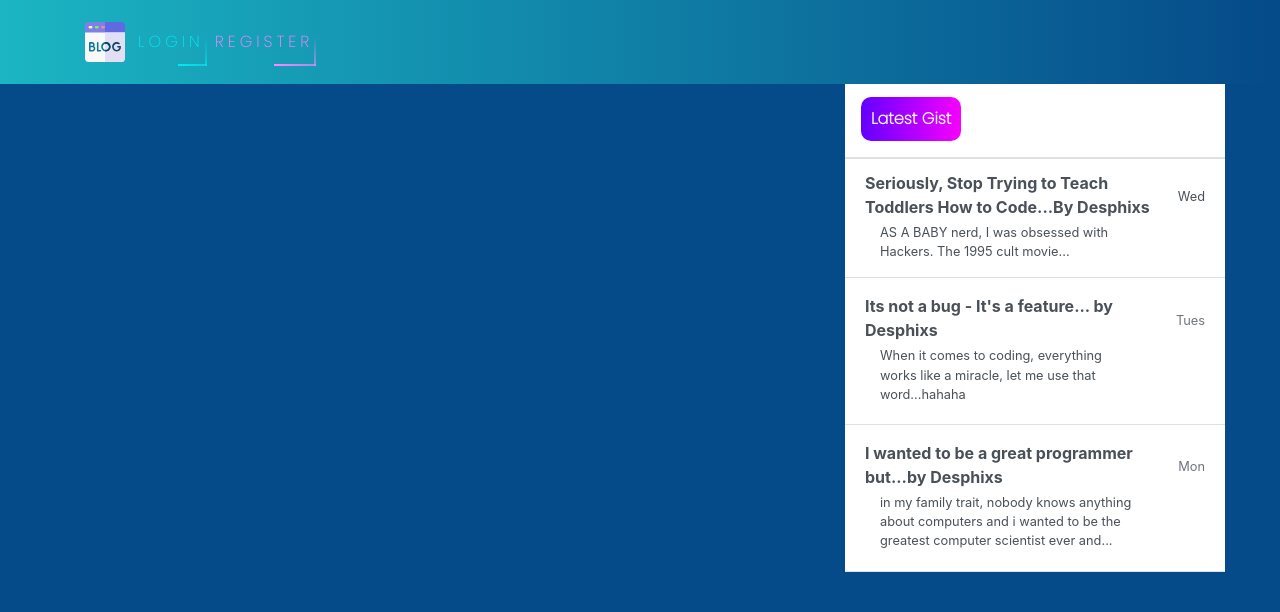
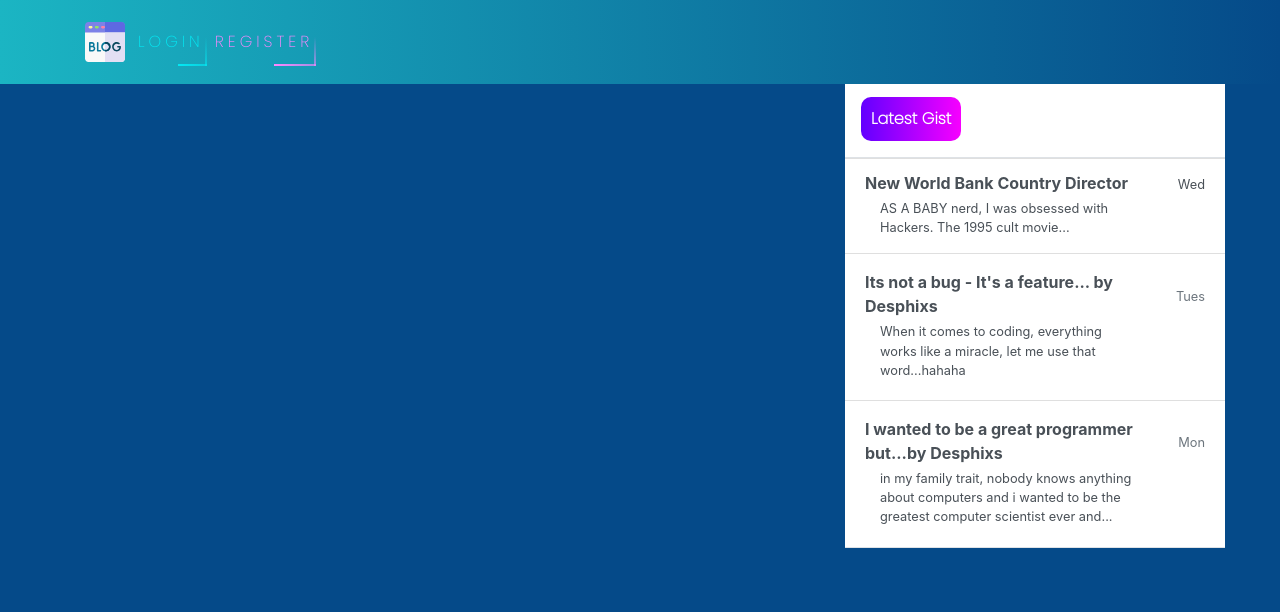
Before and after one commit to Sandudil/djangoblog, a Django app: template blogproj/blog/templates/blog/base.html in a window 1280 px wide. Shown: the top 612 px of the page. Run offline with Django 4.2, Linux system fonts and the light colour scheme; the template is opened without the code that fills it, so the values that code supplies are empty; some libraries are stand-ins or nearby versions.

Commit message:
Update base.html

```diff
--- a/blogproj/blog/templates/blog/base.html
+++ b/blogproj/blog/templates/blog/base.html
@@ -150,7 +150,7 @@
                 <div class="list-group list-group-flush border-bottom scrollarea">
                   <a href="#" class="list-group-item list-group-item-action  lh-tight" aria-current="true">
                     <div class="d-flex w-100 align-items-center justify-content-between">
-                      <strong class="mb-1">Seriously, Stop Trying to Teach Toddlers How to Code...By Desphixs
+                      <strong class="mb-1">New World Bank Country Director
                     </strong>
                       <small>Wed</small>
                     </div>
```
